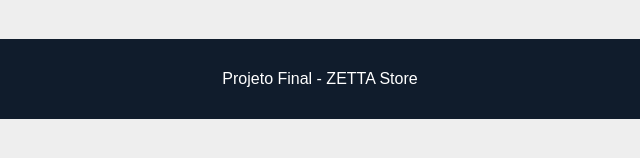
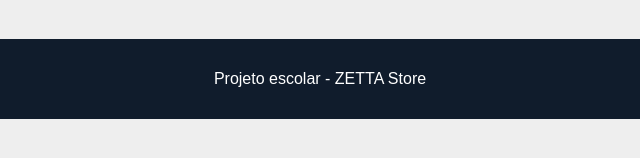
Before and after one commit to tech4tenns/loja-zettaStore, a plain HTML site: page index.html in a window 1280 px wide. Shown: the part 458-616 px from the top of the page, 320-960 px from the left. Drawn offline with Linux system fonts and the light colour scheme.

Commit message:
Add files via upload

```diff
--- a/index.html
+++ b/index.html
@@ -20,7 +20,7 @@
     </main>
 
     <footer class="rodape">
-        <p>Projeto Final -  ZETTA Store</p>
+        <p>Projeto escolar -  ZETTA Store</p>
     </footer>
 </body>
 </html>
```
